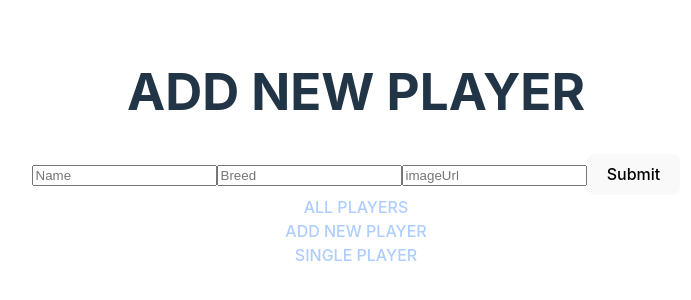
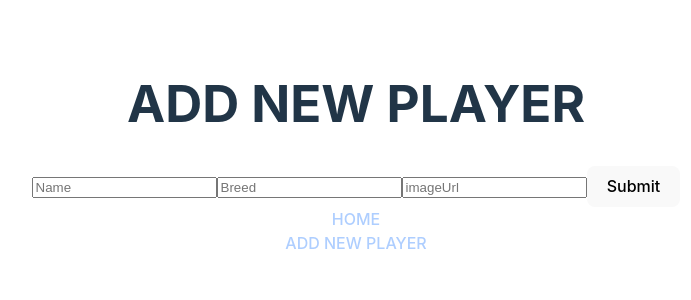
Before and after one commit to winniemei/Puppy-bowl-react, a React (Vite) app in the folder puppyreact/: page /NewPlayerForm in a window 1280 px wide. Shown: the part 252-552 px from the top of the page, without its empty margins (284-975 px from the left). Built offline with nearby package versions, Linux system fonts and the light colour scheme.

Commit message:
get single player to render

```diff
--- a/puppyreact/src/components/AllPlayers.jsx
+++ b/puppyreact/src/components/AllPlayers.jsx
@@ -26,7 +26,7 @@ export default function AllPlayers() {
                                 <h4>{player.name}</h4>
                                 <h4>{player.breed}</h4>
                                 <img src={player.imageUrl} alt={player.name} />
-                                <Link to="/SinglePlayer/">SEE DETAILS</Link>
+                                <Link to={`/SinglePlayer/${player.id}`}>See Details</Link>
                             </div>
                         )
                     })
--- a/puppyreact/src/components/NavBar.jsx
+++ b/puppyreact/src/components/NavBar.jsx
@@ -3,9 +3,8 @@ import {Routes, Route, Link} from "react-router-dom";
 export default function NavBar() {
   return (
     <div id="navbar">
-      <Link to="/">ALL PLAYERS</Link>
+      <Link to="/">HOME</Link>
       <Link to="/NewPlayerForm">ADD NEW PLAYER</Link>
-      <Link to="/SinglePlayer">SINGLE PLAYER</Link>
     </div>
   );
 }
```
